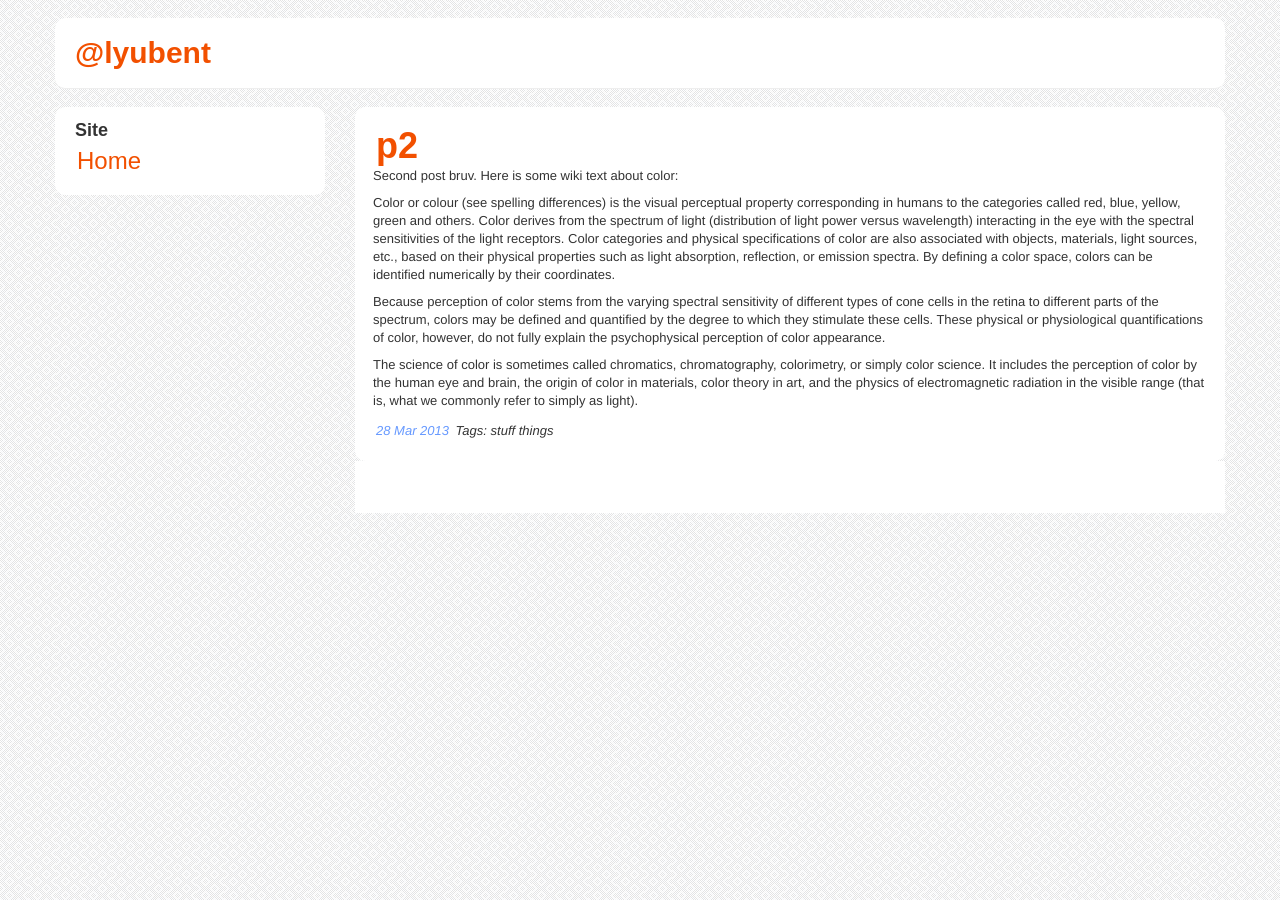
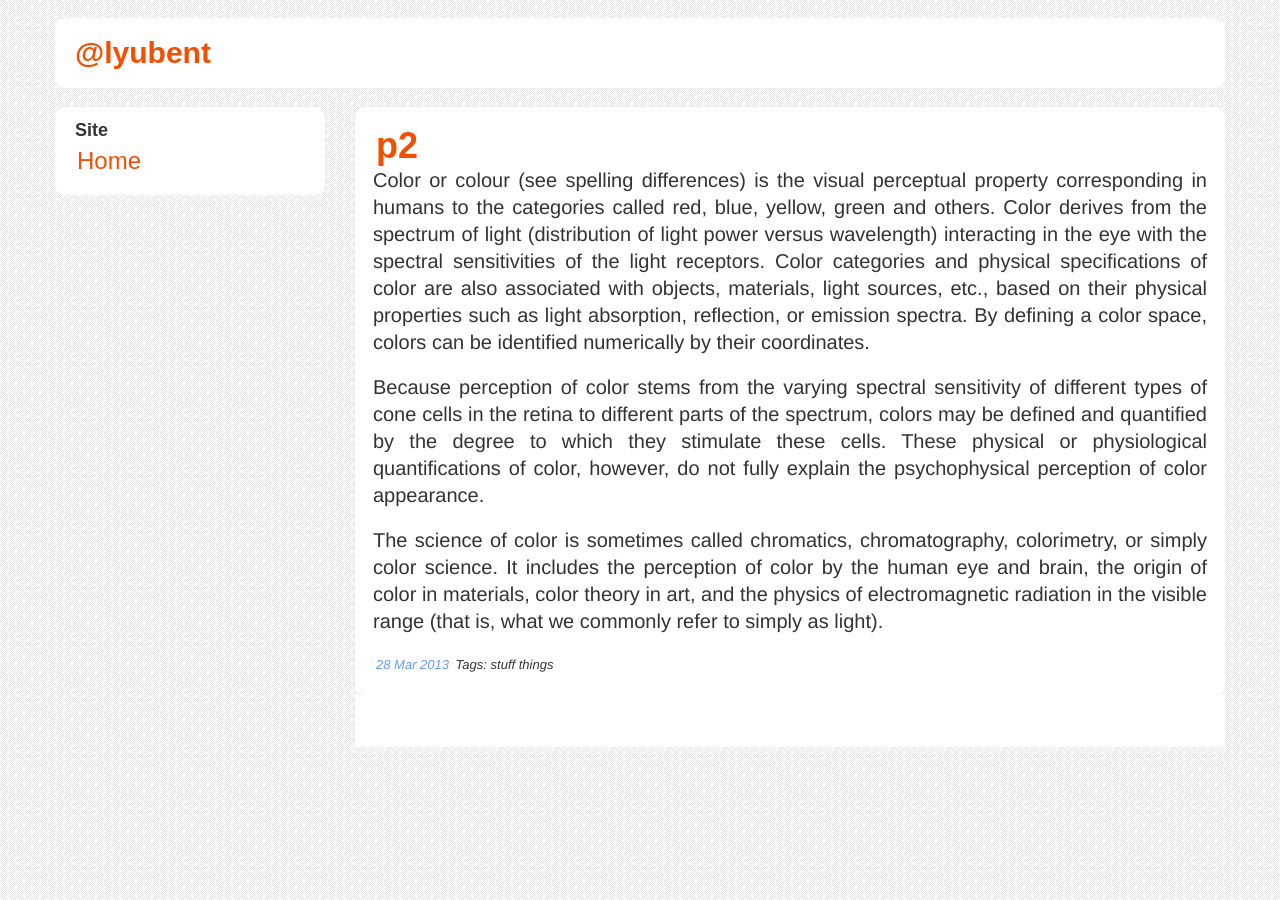
Before and after one commit to lyubent/lyubent.github.com, a Jekyll site: the page built from _posts/2013-03-28-p2.md, in a window 1280 px wide. Built offline with Jekyll 4.4.1, drawn with Linux system fonts in a browser that asks for light colours; some web fonts are replaced.

Commit message:
Updated _posts/2013-03-28-p2.md

```diff
--- a/_posts/2013-03-28-p2.md
+++ b/_posts/2013-03-28-p2.md
@@ -5,10 +5,15 @@ date: "2013-03-28"
 categories: ""
 tags: "stuff things"
 ---
-Second post bruv. Here is some wiki text about color:
 
+<p class="lead" style="text-align:justify;">
 Color or colour (see spelling differences) is the visual perceptual property corresponding in humans to the categories called red, blue, yellow, green and others. Color derives from the spectrum of light (distribution of light power versus wavelength) interacting in the eye with the spectral sensitivities of the light receptors. Color categories and physical specifications of color are also associated with objects, materials, light sources, etc., based on their physical properties such as light absorption, reflection, or emission spectra. By defining a color space, colors can be identified numerically by their coordinates.
+</p>
 
+<p class="lead" style="text-align:justify;">
 Because perception of color stems from the varying spectral sensitivity of different types of cone cells in the retina to different parts of the spectrum, colors may be defined and quantified by the degree to which they stimulate these cells. These physical or physiological quantifications of color, however, do not fully explain the psychophysical perception of color appearance.
+</p>
 
+<p class="lead" style="text-align:justify;">
 The science of color is sometimes called chromatics, chromatography, colorimetry, or simply color science. It includes the perception of color by the human eye and brain, the origin of color in materials, color theory in art, and the physics of electromagnetic radiation in the visible range (that is, what we commonly refer to simply as light).
+</p>
```
